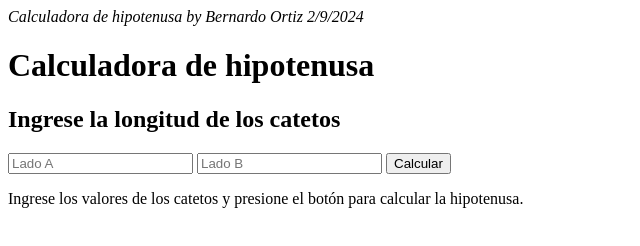
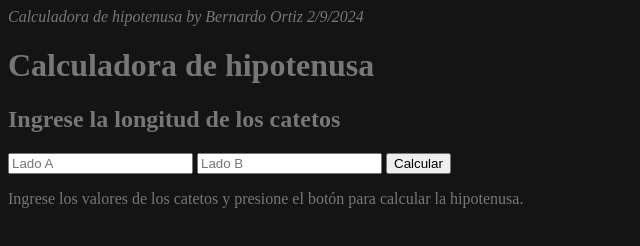
Before and after one commit to bernixtersuper/Calculadora-hipotenusa, a plain HTML site: page index.html in a window 1280 px wide. Shown: the whole page, without its empty margins (0-640 px from the left). Drawn offline with Linux system fonts and the light colour scheme.

Commit message:
made the interface dark themed

```diff
--- a/index.html
+++ b/index.html
@@ -4,6 +4,13 @@
     <meta charset="UTF-8">
     <meta name="viewport" content="width=device-width, initial-scale=1.0">
     <title>Calculadora de hipotenusa</title>
+    <style>
+        body {
+            background-color: rgb(20, 20, 20);
+            color: rgb(119, 119, 119);
+        }
+    </style>
+
 </head>
 <i>Calculadora de hipotenusa by Bernardo Ortiz 2/9/2024</i>
 <body>
```
